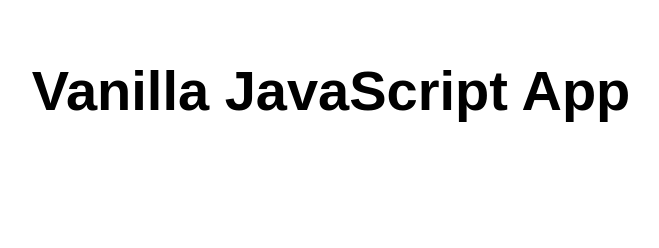
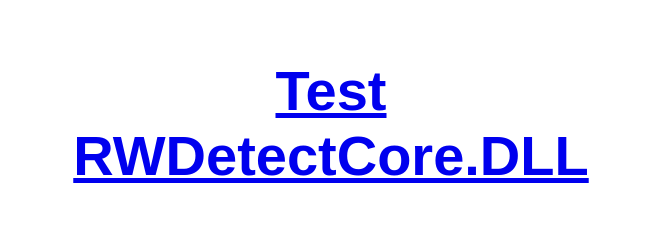
Before and after one commit to fzhiyong/web, a plain HTML site: page index.html in a window 1280 px wide. Shown: the whole page, without its empty margins (309-968 px from the left). Drawn offline with Linux system fonts and the light colour scheme.

Commit message:
Update index.html

```diff
--- a/index.html
+++ b/index.html
@@ -10,7 +10,7 @@
 
 <body>
   <main>
-    <h1>Vanilla JavaScript App</h1>
+    <h1><a href="RWDetectCore.dll">Test RWDetectCore.DLL</a></h1>
   </main>
 </body>
 
```
